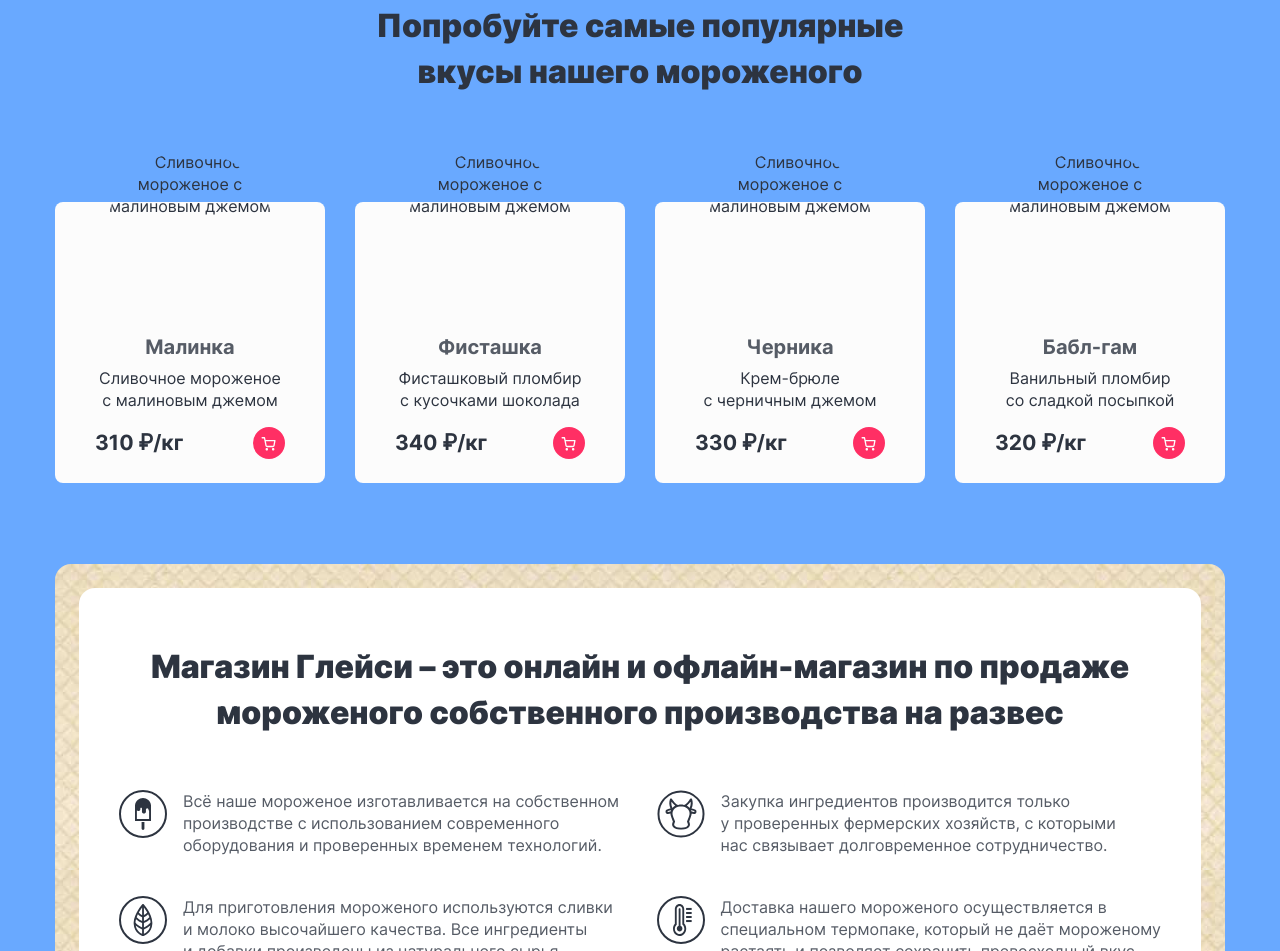
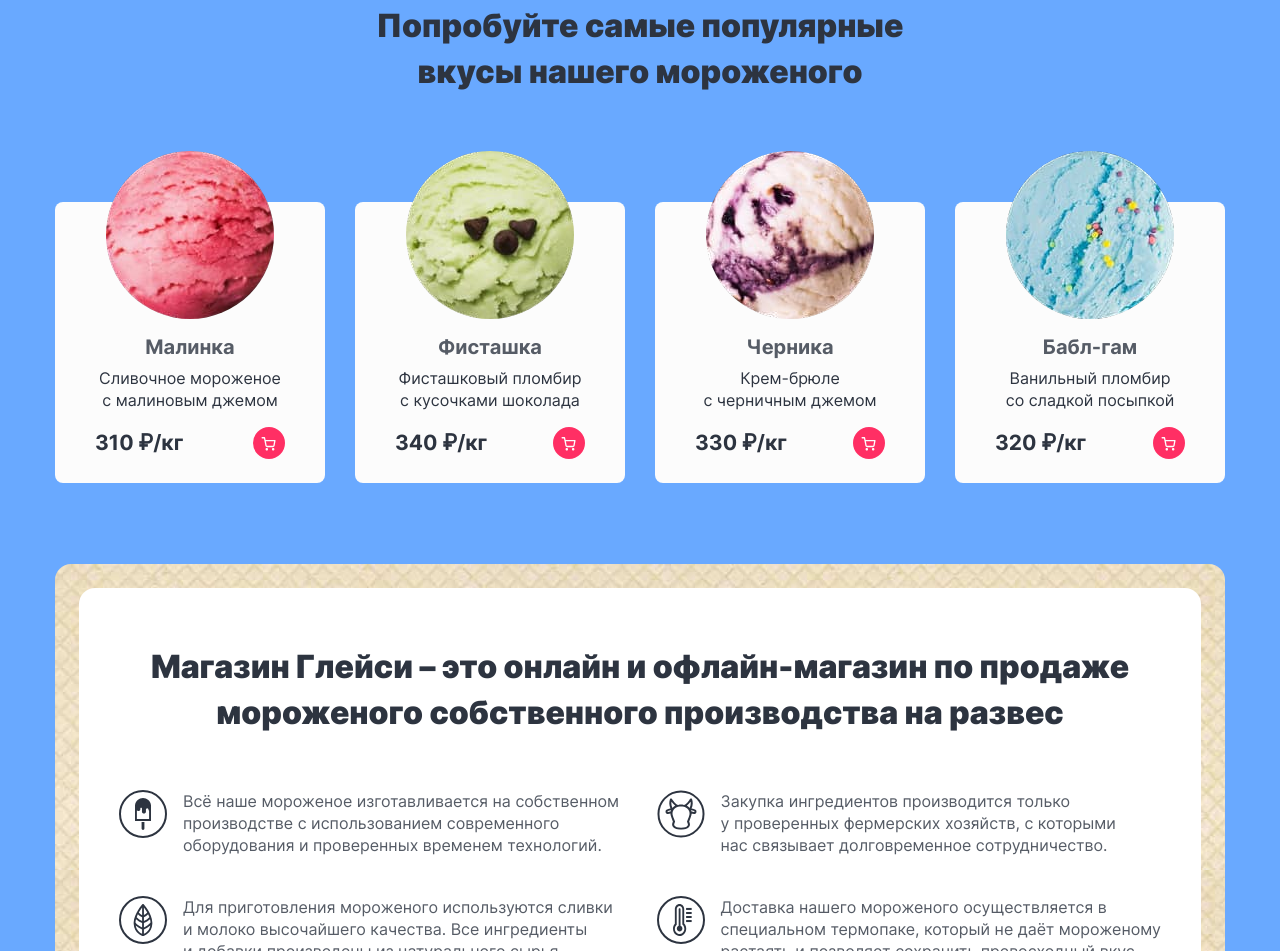
Before and after one commit to LinkovAV/gllacy, a plain HTML site: page slide2.html in a window 1280 px wide. Shown: the part 1233-2184 px from the top of the page. Drawn offline with Linux system fonts and the light colour scheme; the site is published under a folder, as on GitHub Pages, so addresses that start at the root find nothing.

Commit message:
Update slide2.html

```diff
--- a/slide2.html
+++ b/slide2.html
@@ -268,7 +268,7 @@
         <ul class="cards__list">
           <li class="cards__item">
             <h3 class="cards__subtitle">Малинка</h3>
-            <img class="cards__img" src="/img/ice_cream1.jpg" alt="Сливочное мороженое с малиновым джемом" width="168" height="168">
+            <img class="cards__img" src="img/ice_cream1.jpg" alt="Сливочное мороженое с малиновым джемом" width="168" height="168">
             <p class="cards__description">Сливочное мороженое с малиновым джемом</p>
             <b class="cards__price">310 ₽/кг</b>
             <button class="cards__to-cart">
@@ -280,7 +280,7 @@
           </li>
           <li class="cards__item">
             <h3 class="cards__subtitle">Фисташка</h3>
-            <img class="cards__img" src="/img/ice_cream2.jpg" alt="Сливочное мороженое с малиновым джемом" width="168" height="168">
+            <img class="cards__img" src="img/ice_cream2.jpg" alt="Сливочное мороженое с малиновым джемом" width="168" height="168">
             <p class="cards__description">Фисташковый пломбир с кусочками шоколада</p>
             <b class="cards__price">340 ₽/кг</b>
             <button class="cards__to-cart">
@@ -292,7 +292,7 @@
           </li>
           <li class="cards__item">
             <h3 class="cards__subtitle">Черника</h3>
-            <img class="cards__img" src="/img/ice_cream3.jpg" alt="Сливочное мороженое с малиновым джемом" width="168" height="168">
+            <img class="cards__img" src="img/ice_cream3.jpg" alt="Сливочное мороженое с малиновым джемом" width="168" height="168">
             <p class="cards__description">Крем-брюле <br>с черничным джемом</p>
             <b class="cards__price">330 ₽/кг</b>
             <button class="cards__to-cart">
@@ -304,7 +304,7 @@
           </li>
           <li class="cards__item">
             <h3 class="cards__subtitle">Бабл-гам</h3>
-            <img class="cards__img" src="/img/ice_cream4.jpg" alt="Сливочное мороженое с малиновым джемом" width="168" height="168">
+            <img class="cards__img" src="img/ice_cream4.jpg" alt="Сливочное мороженое с малиновым джемом" width="168" height="168">
             <p class="cards__description">Ванильный пломбир <br>со сладкой посыпкой</p>
             <b class="cards__price">320 ₽/кг</b>
             <button class="cards__to-cart">
```
